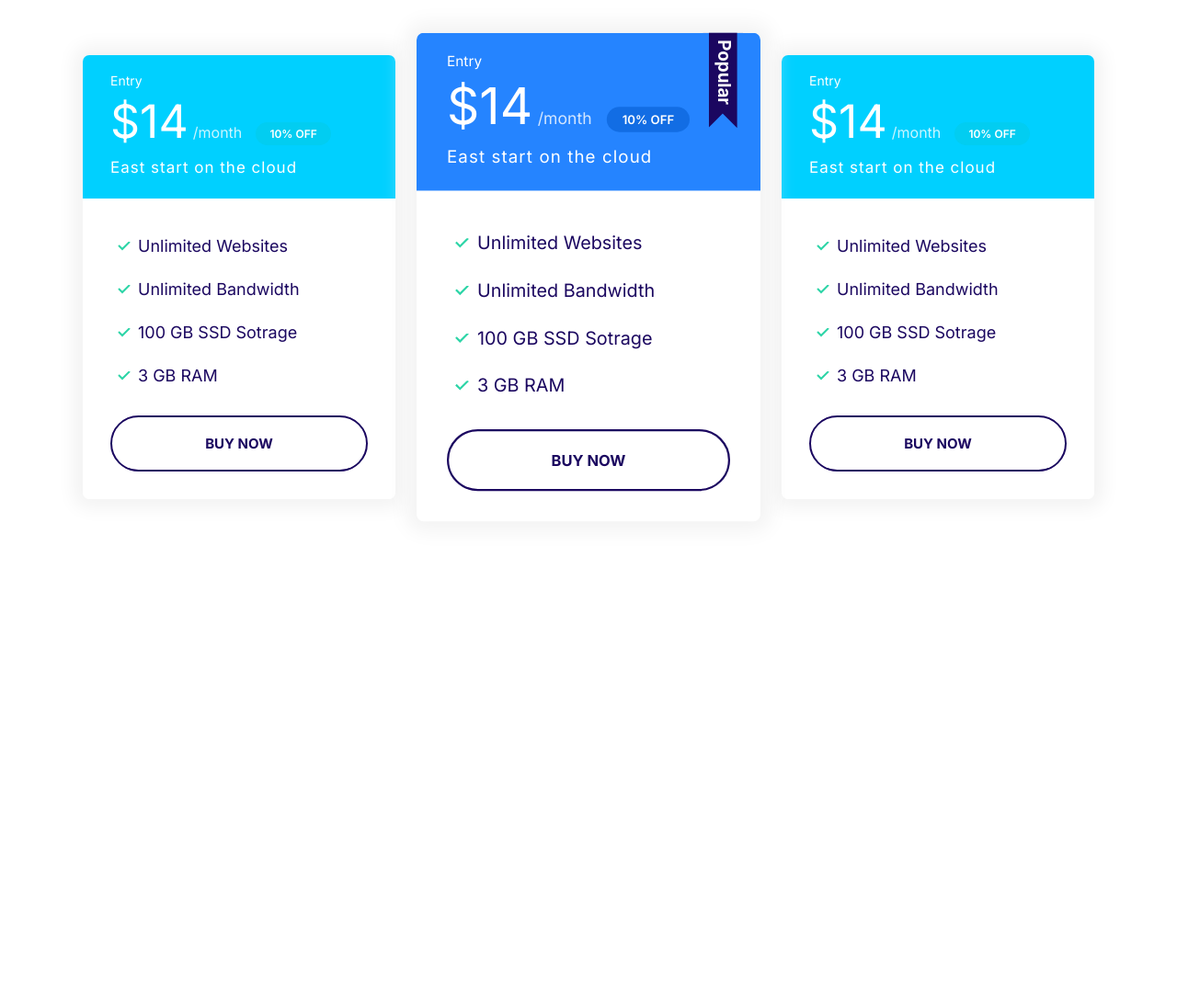
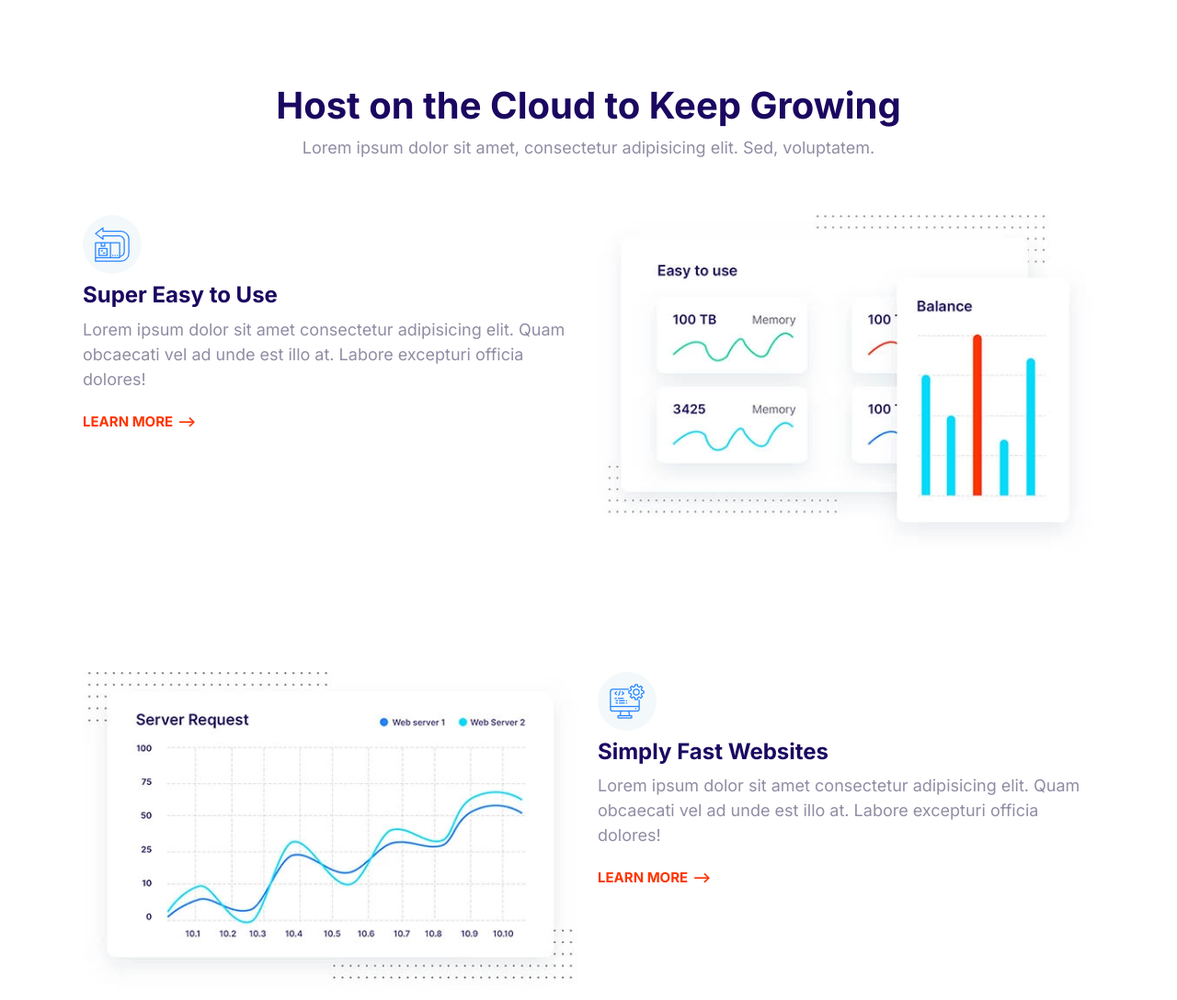
Before and after one commit to dzyfer/moshified, a plain HTML site: page index.html in a window 1280 px wide. Shown: the top 1088 px of the page at 92% size. Before the commit the page ends 800 px from the top, so only its background shows below. Drawn offline with Linux system fonts and the light colour scheme.

Commit message:
Build the feature block.

```diff
--- a/css/styles.css
+++ b/css/styles.css
@@ -775,3 +775,28 @@ a {
   max-width: 500px;
   margin: 0 auto;
 }
+
+/* Features */
+
+.feature {
+  gap: 4rem 2rem;
+  margin: 12rem 0;
+}
+
+.feature:first-of-type {
+  margin-top: 6rem;
+}
+
+.feature__heading {
+  margin: 1rem 0;
+}
+
+.feature__image {
+  width: 100%;
+}
+
+@media screen and (min-width: 760px) {
+  .feature:nth-of-type(even) .feature__content {
+    order: 2;
+  }
+}
--- a/index.html
+++ b/index.html
@@ -12,70 +12,117 @@
     <link rel="stylesheet" href="css/styles.css">
 </head>
 <body>
-    <section class="block container block-plans">
-        <div class="grid grid--1x3">
-            <div class="plan">
-                <div class="card card--secondary">
-                  <header class="card__header">
-                    <h3 class="plan__name">Entry</h3>
-                    <span class="plan__price">$14</span>
-                    <span class="plan__billing-cycle">/month</span>
-                    <span class="badge badge--secondary badge--small">10% OFF</span>
-                    <span class="plan__description">East start on the cloud</span>
+    <section class="block container">
+        <header class="block__header">
+          <h2>Host on the Cloud to Keep Growing</h2>
+          <p>
+            Lorem ipsum dolor sit amet, consectetur adipisicing elit. Sed, voluptatem.
+          </p>
         </header>
-                  <div class="card__body">
-                    <ul class="list list--tick">
-                      <li class="list__item">Unlimited Websites</li>
-                      <li class="list__item">Unlimited Bandwidth</li>
-                      <li class="list__item">100 GB SSD Sotrage</li>
-                      <li class="list__item">3 GB RAM</li>
-                    </ul>
-                    <button class="btn btn--outline btn--block">Buy Now</button>
+        <article class="grid grid--1x2 feature">
+          <div class="feature__content">
+            <span class="icon-container">
+              <svg class="icon icon--primary">
+                <use xlink:href="images/sprite.svg#easy"></use>
+              </svg>
+            </span>
+            <h3 class="feature__heading">Super Easy to Use</h3>
+            <p>
+              Lorem ipsum dolor sit amet consectetur adipisicing elit. Quam obcaecati
+              vel ad unde est illo at. Labore excepturi officia dolores!
+            </p>
+            <a href="#" class="link-arrow">Learn More</a>
           </div>
+          <picture>
+            <source
+              type="image/webp"
+              srcset="images/easy.webp 1x, images/easy@2x.webp 2x"
+            />
+            <source
+              type="image/jpg"
+              srcset="images/easy.jpg 1x, images/easy@2x.jpg 2x"
+            />
+            <img class="feature__image" src="images/easy@2x.jpg" alt="" />
+          </picture>
+        </article>
+        <article class="grid grid--1x2 feature">
+          <div class="feature__content">
+            <span class="icon-container">
+              <svg class="icon icon--primary">
+                <use xlink:href="images/sprite.svg#computer"></use>
+              </svg>
+            </span>
+            <h3 class="feature__heading">Simply Fast Websites</h3>
+            <p>
+              Lorem ipsum dolor sit amet consectetur adipisicing elit. Quam obcaecati
+              vel ad unde est illo at. Labore excepturi officia dolores!
+            </p>
+            <a href="#" class="link-arrow">Learn More</a>
           </div>
+          <picture>
+            <source
+              type="image/webp"
+              srcset="images/fast.webp 1x, images/fast@2x.webp 2x"
+            />
+            <source
+              type="image/jpg"
+              srcset="images/fast.jpg 1x, images/fast@2x.jpg 2x"
+            />
+            <img class="feature__image" src="images/fast@2x.jpg" alt="" />
+          </picture>
+        </article>
+        <article class="grid grid--1x2 feature">
+          <div class="feature__content">
+            <span class="icon-container">
+              <svg class="icon icon--primary">
+                <use xlink:href="images/sprite.svg#wordpress"></use>
+              </svg>
+            </span>
+            <h3 class="feature__heading">Wordpress Made Easy</h3>
+            <p>
+              Lorem ipsum dolor sit amet consectetur adipisicing elit. Quam obcaecati
+              vel ad unde est illo at. Labore excepturi officia dolores!
+            </p>
+            <a href="#" class="link-arrow">Learn More</a>
           </div>
-              <div class="plan plan--popular">
-                <div class="card card--primary">
-                  <header class="card__header">
-                    <h3 class="plan__name">Entry</h3>
-                    <span class="plan__price">$14</span>
-                    <span class="plan__billing-cycle">/month</span>
-                    <span class="badge badge--primary badge--small">10% OFF</span>
-                    <span class="plan__description">East start on the cloud</span>
-                  </header>
-                  <div class="card__body">
-                    <ul class="list list--tick">
-                      <li class="list__item">Unlimited Websites</li>
-                      <li class="list__item">Unlimited Bandwidth</li>
-                      <li class="list__item">100 GB SSD Sotrage</li>
-                      <li class="list__item">3 GB RAM</li>
-                    </ul>
-                    <button class="btn btn--outline btn--block">Buy Now</button>
+          <picture>
+            <source
+              type="image/webp"
+              srcset="images/wordpress.webp 1x, images/wordpress@2x.webp 2x"
+            />
+            <source
+              type="image/jpg"
+              srcset="images/wordpress.jpg 1x, images/wordpress@2x.jpg 2x"
+            />
+            <img class="feature__image" src="images/wordpress@2x.jpg" alt="" />
+          </picture>
+        </article>
+        <article class="grid grid--1x2 feature">
+          <div class="feature__content">
+            <span class="icon-container">
+              <svg class="icon icon--primary">
+                <use xlink:href="images/sprite.svg#clock"></use>
+              </svg>
+            </span>
+            <h3 class="feature__heading">24/7 Expert Support</h3>
+            <p>
+              Lorem ipsum dolor sit amet consectetur adipisicing elit. Quam obcaecati
+              vel ad unde est illo at. Labore excepturi officia dolores!
+            </p>
+            <a href="#" class="link-arrow">Learn More</a>
           </div>
-                </div>
-              </div>
-              <div class="plan">
-                <div class="card card--secondary">
-                  <header class="card__header">
-                    <h3 class="plan__name">Entry</h3>
-                    <span class="plan__price">$14</span>
-                    <span class="plan__billing-cycle">/month</span>
-                    <span class="badge badge--secondary badge--small">10% OFF</span>
-                    <span class="plan__description">East start on the cloud</span>
-                  </header>
-                  <div class="card__body">
-                    <ul class="list list--tick">
-                      <li class="list__item">Unlimited Websites</li>
-                      <li class="list__item">Unlimited Bandwidth</li>
-                      <li class="list__item">100 GB SSD Sotrage</li>
-                      <li class="list__item">3 GB RAM</li>
-                    </ul>
-                    <button class="btn btn--outline btn--block">Buy Now</button>
-                  </div>
-                </div>
-              </div>
-
-        </div>
+          <picture>
+            <source
+              type="image/webp"
+              srcset="images/support.webp 1x, images/support@2x.webp 2x"
+            />
+            <source
+              type="image/jpg"
+              srcset="images/support.jpg 1x, images/support@2x.jpg 2x"
+            />
+            <img class="feature__image" src="images/support@2x.jpg" alt="" />
+          </picture>
+        </article>
       </section>
     <script src="js/main.js"></script>
 </body>
```
Also changed, not shown: components/featureblock.html (added, +112 -0 lines), images/easy.jpg (added), images/easy.webp (added), images/easy@2x.jpg (added), images/easy@2x.webp (added), images/fast.jpg (added), images/fast.webp (added), images/fast@2x.jpg (added), images/fast@2x.webp (added), images/support.jpg (added), images/support.webp (added), images/support@2x.jpg (added), images/support@2x.webp (added), images/wordpress.jpg (added), 3 more files. Lines whose indentation alone changed are shown as unchanged.
